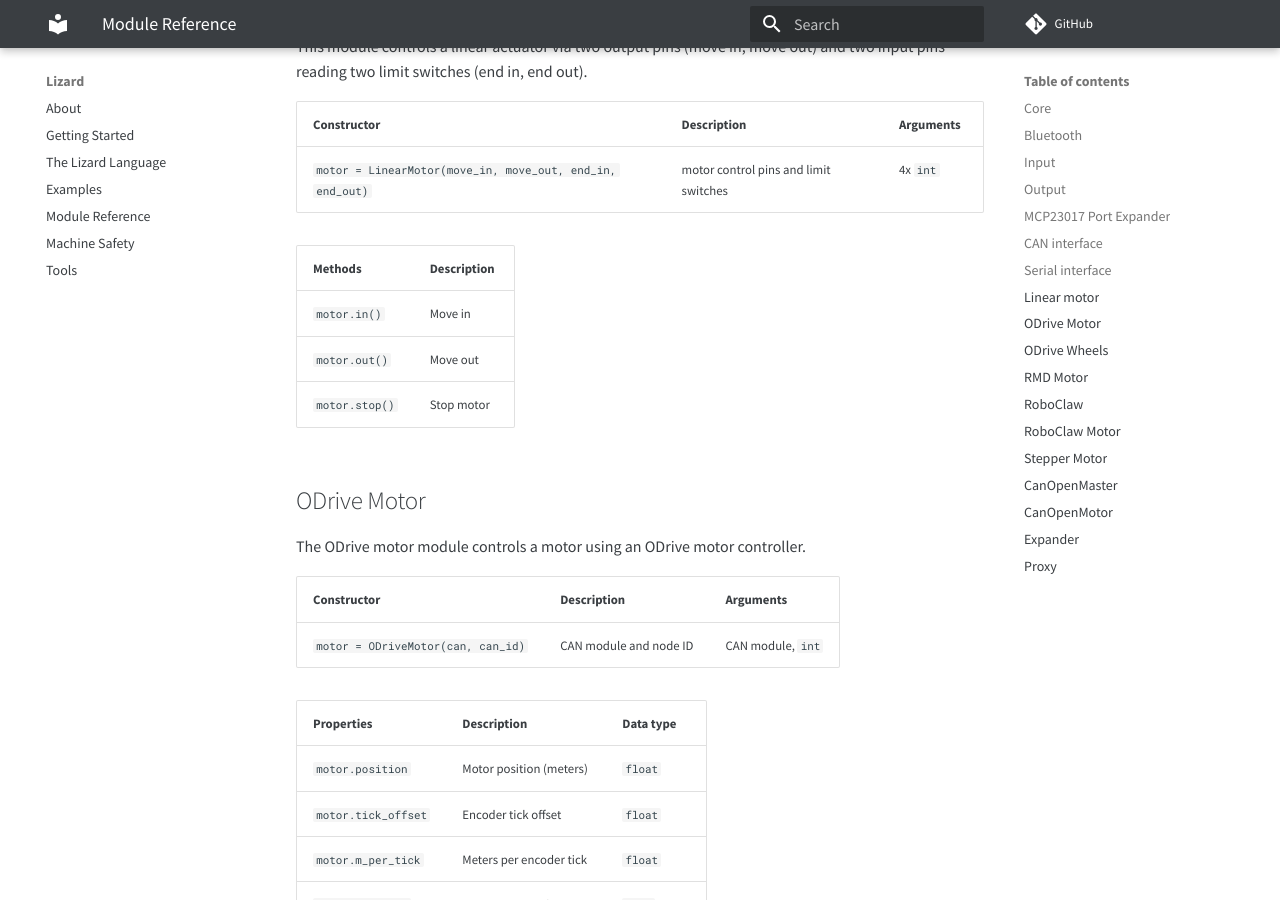
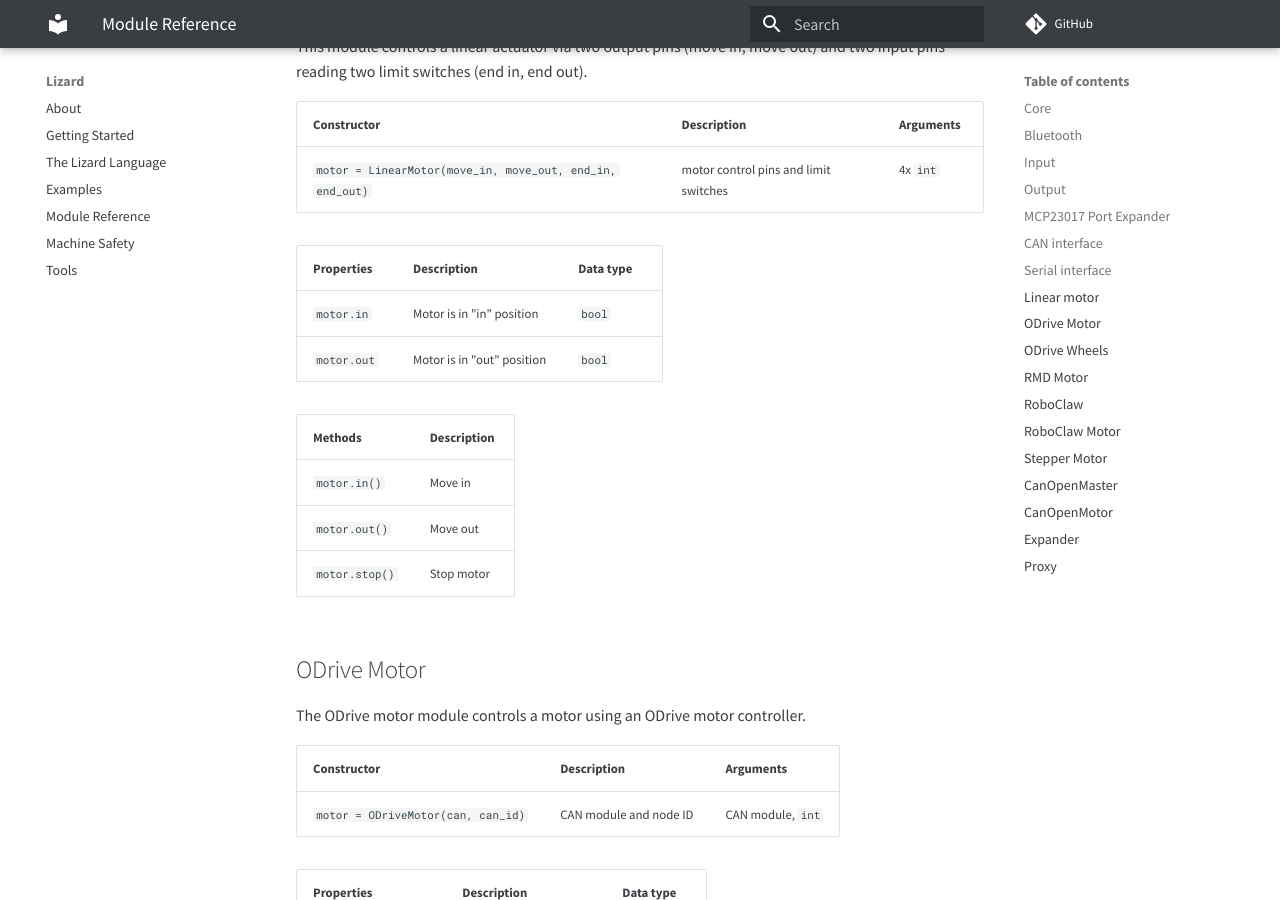
Before and after one commit to zauberzeug/lizard, an MkDocs documentation site: the page built from docs/module_reference.md, in a window 1280 px wide and 900 px high, scrolled down 5795 px. Built offline with MkDocs 1.6.1 and Material for MkDocs 9.7.7, drawn with Linux system fonts in a browser that asks for light colours; comment, search, counter and statistics services are not loaded.

Commit message:
add missing documentation for linear motor properties

```diff
--- a/docs/module_reference.md
+++ b/docs/module_reference.md
@@ -179,6 +179,11 @@
 | Constructor                                               | Description                           | Arguments |
 | --------------------------------------------------------- | ------------------------------------- | --------- |
 | `motor = LinearMotor(move_in, move_out, end_in, end_out)` | motor control pins and limit switches | 4x `int`  |
+
+| Properties  | Description                | Data type |
+| ----------- | -------------------------- | --------- |
+| `motor.in`  | Motor is in "in" position  | `bool`    |
+| `motor.out` | Motor is in "out" position | `bool`    |
 
 | Methods        | Description |
 | -------------- | ----------- |
```
